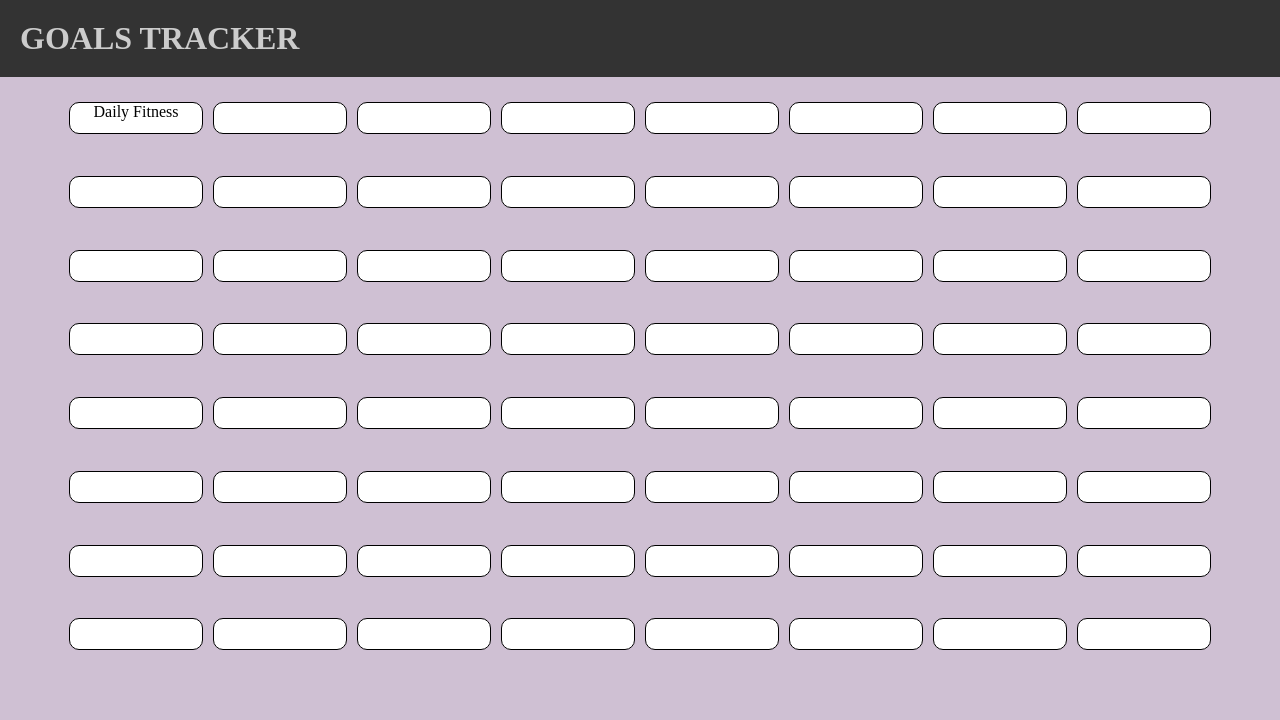
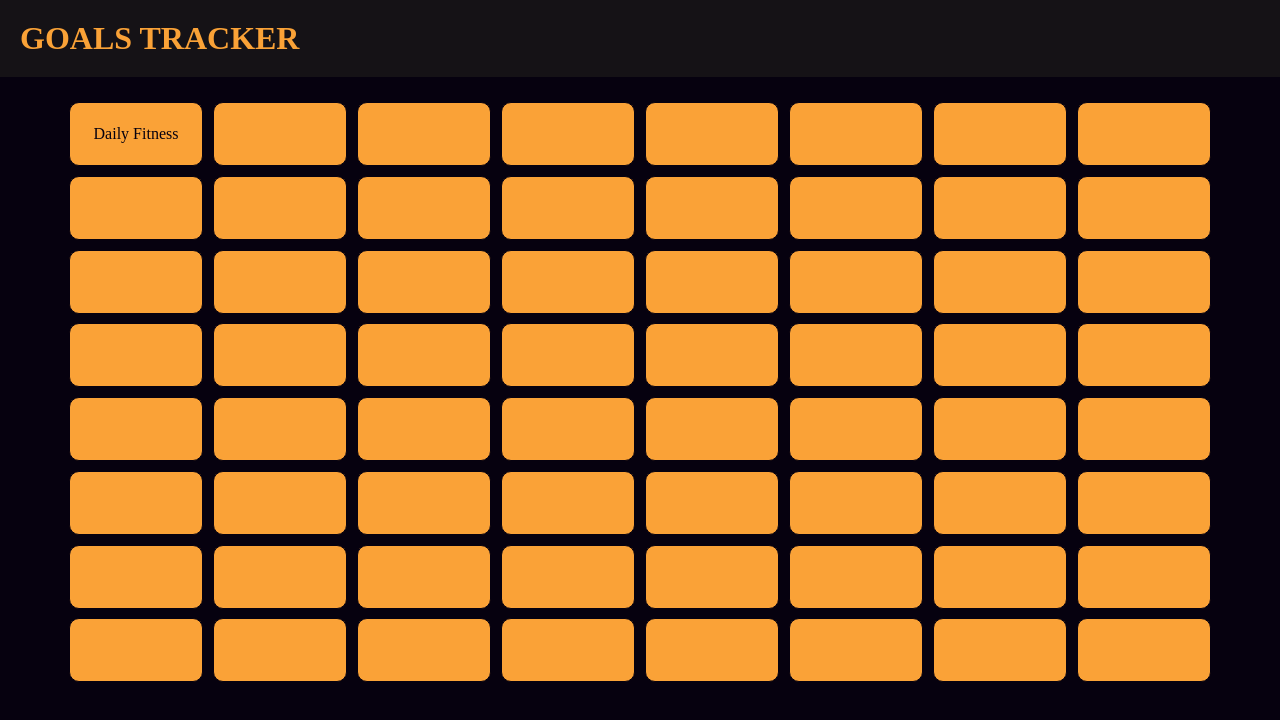
Before and after one commit to CodingReaction/improve-me, a React (Vite) app: page / in a window 1280 px wide. Shown: the top 720 px of the page. Built offline with nearby package versions, Linux system fonts and the light colour scheme.

Commit message:
Improve the styling of the application

```diff
--- a/src/Components/Mockup/Mockup.tsx
+++ b/src/Components/Mockup/Mockup.tsx
@@ -16,6 +16,7 @@ export default function Mockup() {
   const [goals, setGoals] = useState<Goal[]>(MOCKUP_DATA["goals"]);
   const [lastID, updateLastID] = useState(1);
 
+  const [isDragActive, setIsDragActive] = useState(false);
   const itemOnDrag = useRef<Goal | null>(null);
   const cellToDrop = useRef<number | null>(null);
 
@@ -32,16 +33,22 @@ export default function Mockup() {
     const itemOnCell = findItemOnCellNumber(goals, i);
     gridItems.push(
       <div
-        className={`goals-section__grid__item`}
+        className={`goals-section__grid__item ${
+          itemOnCell === null && isDragActive ? "drop-zone" : ""
+        }`}
         key={i}
         draggable={itemOnCell !== null}
         onDragStart={(e) => {
-          if (itemOnCell !== null) itemOnDrag.current = itemOnCell;
+          if (itemOnCell !== null) {
+            setIsDragActive(true);
+            itemOnDrag.current = itemOnCell;
+          }
         }}
         onDragEnter={(e) => {
           cellToDrop.current = i;
         }}
         onDragEnd={(e) => {
+          setIsDragActive(false);
           console.log(
             "Cell to drop",
             cellToDrop.current,
--- a/src/Components/Mockup/mockup.styles.css
+++ b/src/Components/Mockup/mockup.styles.css
@@ -1,19 +1,27 @@
+:root {
+  --tone-xd: #06010f;
+  --tone-d: rgb(21, 18, 22);
+  --tone-m: #b41e1e;
+  --tone-l: #ed414f;
+  --tone-xl: #faa237;
+}
+
 * {
   padding: 0;
   margin: 0;
   box-sizing: border-box;
 }
 
+body {
+  background: var(--tone-xd);
+}
+
 header {
-  background: #333;
+  background: var(--tone-d);
   padding: 20px;
-  color: #ccc;
+  color: var(--tone-xl);
   width: 100%;
   position: relative;
-}
-
-body {
-  background: rgb(207, 192, 211);
 }
 
 .goals-section__grid {
@@ -29,10 +37,19 @@ body {
 }
 
 .goals-section__grid__item {
-  border: 1px solid black;
+  border: 1px solid var(--tone-xd);
+  background: var(--tone-xl);
+  color: var(--tone-xd);
   border-radius: 10px;
-  height: 32px;
-  background: white;
+  height: 64px;
+  display: flex;
+  flex-direction: column;
+  justify-content: center;
+  align-items: center;
+}
+
+.goals-section__grid__item:hover {
+  outline: 3px solid var(--tone-l);
 }
 
 .goals-section__grid__item * {
@@ -52,3 +69,22 @@ form {
 form > * {
   margin: 5px 0;
 }
+
+/* Utilities */
+@keyframes drop-zone-loop {
+  from {
+    background: var(--tone-xl);
+    border: 2px solid var(--tone-xd);
+  }
+  to {
+    background: var(--tone-xd);
+    border: 2px solid var(--tone-xl);
+  }
+}
+
+.drop-zone {
+  animation-name: drop-zone-loop;
+  animation-iteration-count: infinite;
+  animation-direction: alternate;
+  animation-duration: 1s;
+}
```
